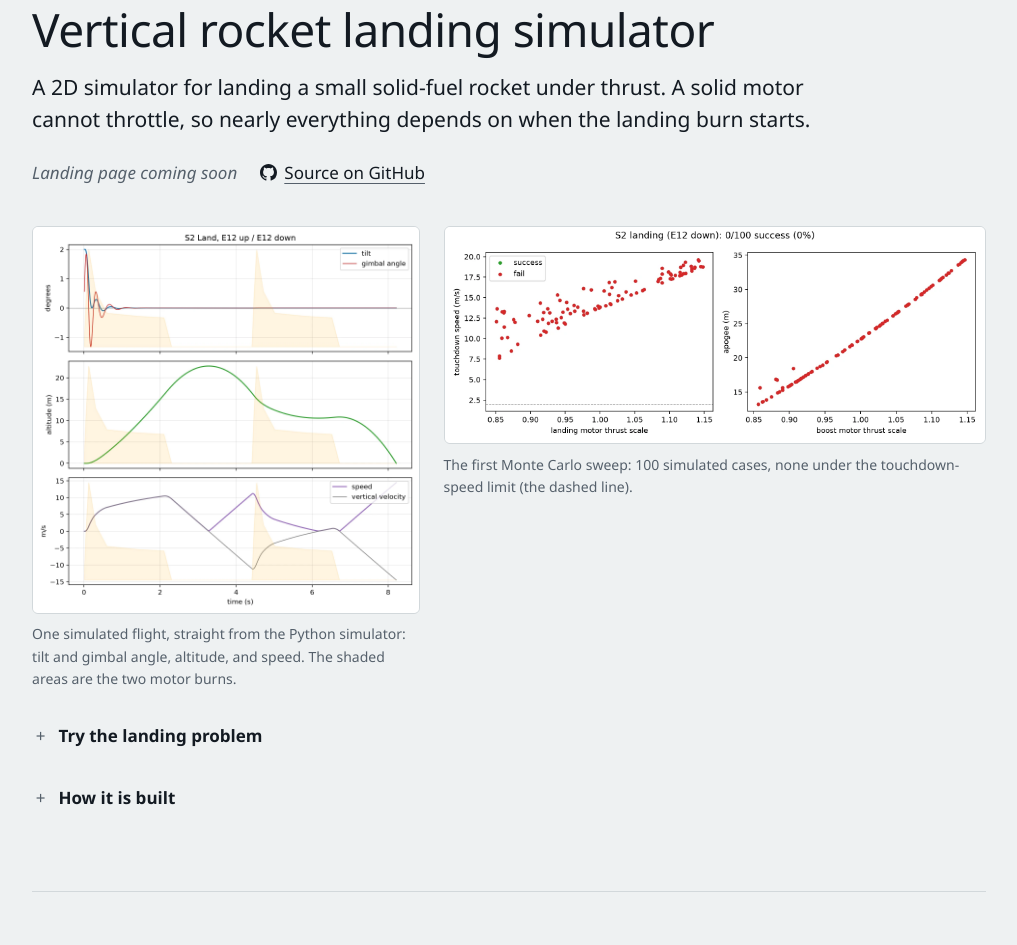
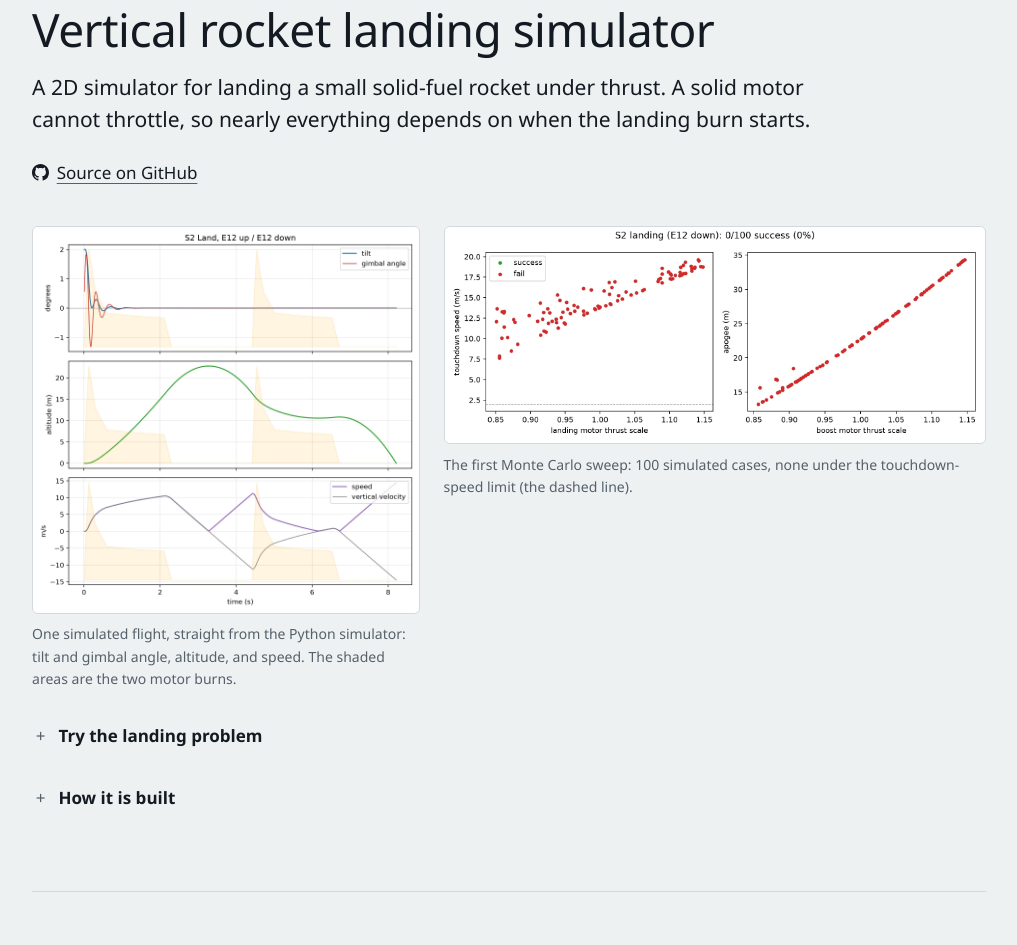
Before and after one commit to abboudberoual/portfolio, a plain HTML site: page index.html in a window 1280 px wide. Shown: the part 2330-3275 px from the top of the page, without its empty margins (246-1263 px from the left). Drawn offline with Linux system fonts and the light colour scheme; a web font is replaced by a local one.

Commit message:
Remove the last placeholder; add no-placeholder and public-voice rules to CLAUDE.md
Co-Authored-By: Claude Opus 5.5 <noreply@anthropic.com>
Claude-Session: https://claude.ai/code/session_01NHWdkK1Nea8QQiVNGWSNYx

```diff
--- a/assets/css/site.css
+++ b/assets/css/site.css
@@ -545,7 +545,6 @@ h4 { font-size: 1rem; font-weight: 600; }
 .project-main > h3 img { width: .85em; height: .85em; border-radius: 22%; }
 .project-main > .lede { margin-top: 1rem; }
 .project-main > .actions { margin-top: 1.5rem; }
-.soon { color: var(--muted); font-style: italic; }
 
 /* Alchemy: verified figures */
 .figures {
--- a/assets/js/i18n.js
+++ b/assets/js/i18n.js
@@ -244,7 +244,6 @@ window.I18N = {
       role: 'Projet personnel<br>Simulateur Python et micrologiciel de banc d’essai ESP32',
       title: 'Simulateur d’atterrissage vertical de fusée',
       summary: 'Un simulateur 2D pour faire atterrir sous poussée une petite fusée à propergol solide. Un moteur à propergol solide ne peut pas moduler sa poussée&nbsp;: presque tout dépend donc du moment où commence la poussée d’atterrissage.',
-      soon: 'Page de présentation à venir',
       landingCta: 'Page de présentation',
       fig1alt: 'Figure Matplotlib à trois graphiques superposés en fonction du temps&nbsp;: inclinaison et angle du cardan, altitude et vitesse, avec les deux poussées des moteurs en zones ombrées.',
       fig1cap: 'Un vol simulé, tel que le produit le simulateur Python&nbsp;: inclinaison et angle du cardan, altitude et vitesse. Les zones ombrées sont les deux poussées des moteurs.',
--- a/assets/js/site.js
+++ b/assets/js/site.js
@@ -21,7 +21,7 @@
      0. Config
      ------------------------------------------------------------------ */
   // Landing page of the vertical rocket landing (VTOL) project.
-  // Leave '' to show the quiet "Landing page coming soon" note.
+  // Leave '' and nothing is shown (the site never shows placeholders).
   // Paste the full URL (https://...) when the page exists; nothing else to change.
   var VTOL_LANDING_URL = '';
 
--- a/index.html
+++ b/index.html
@@ -304,8 +304,8 @@
         <p class="lede" data-i18n="vtol.summary">A 2D simulator for landing a small solid-fuel rocket under thrust. A solid motor cannot throttle, so nearly everything depends on when the landing burn starts.</p>
         <p class="actions">
           <!-- The landing-page URL is set in ONE place: VTOL_LANDING_URL at the top of assets/js/site.js.
-               While it is empty this stays a quiet "coming soon" note. -->
-          <span class="soon" id="vtol-landing" data-i18n="vtol.soon">Landing page coming soon</span>
+               While it is empty nothing shows here (no placeholder); once set, this becomes the button. -->
+          <span id="vtol-landing" hidden></span>
           <a data-ico="github" href="https://github.com/abboudberoual/scoudouc" data-i18n="projects.source">Source on GitHub</a>
         </p>
 
```
Also changed, not shown: 2 other files.
